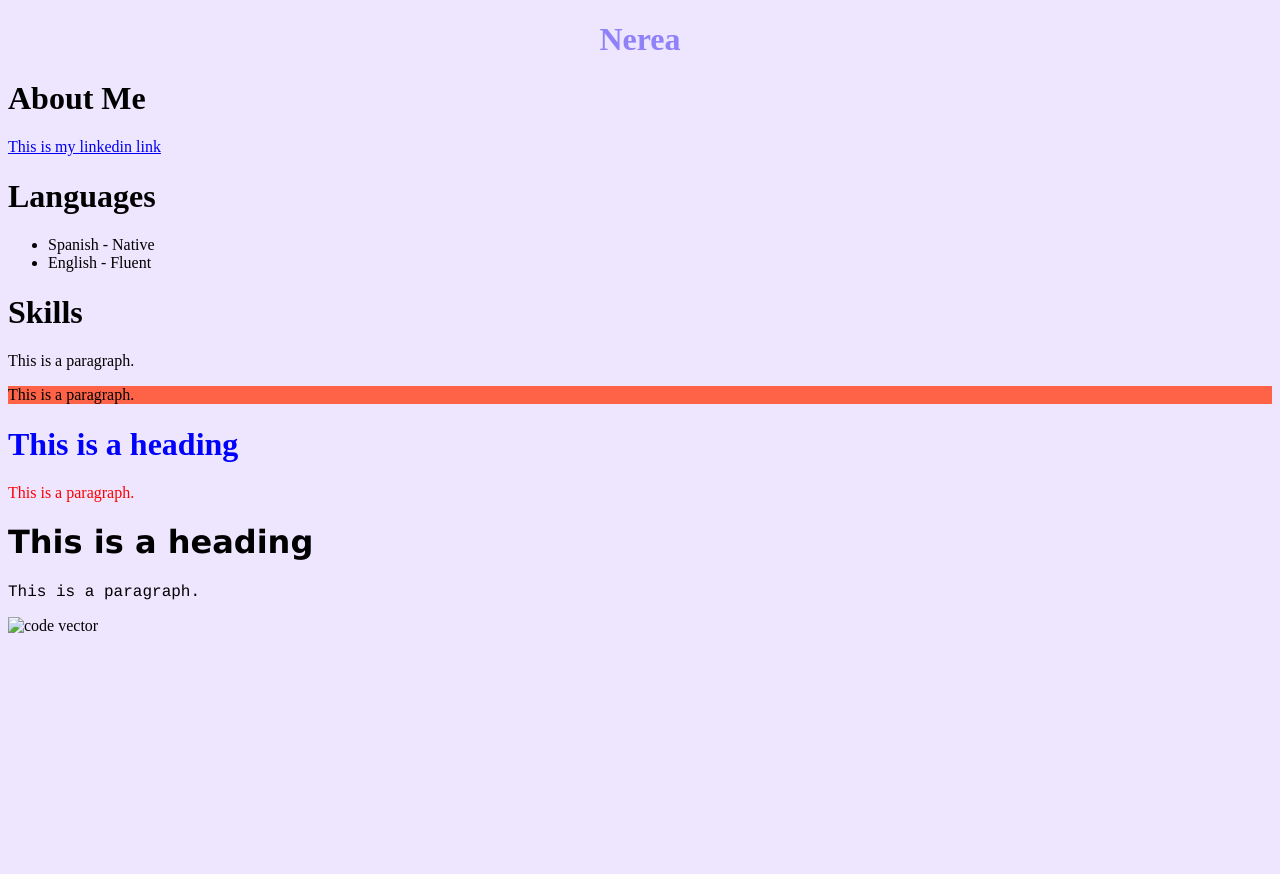
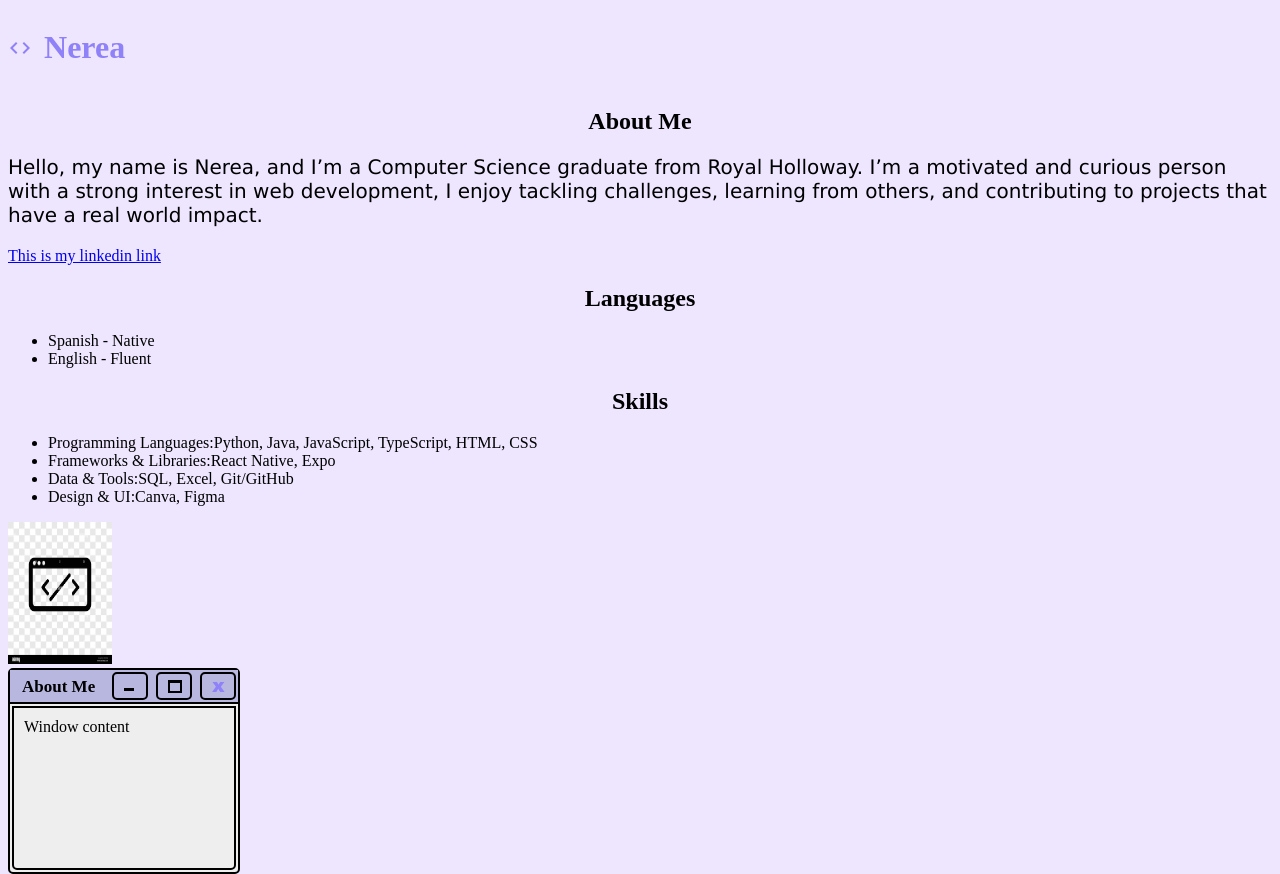
Before and after one commit to nerebae/Portfolio-Website, a plain HTML site: page src/nerea.html in a window 1280 px wide. Before the commit the page ends 800 px from the top, so only its background shows below. Drawn offline with nearby package versions, Linux system fonts and the light colour scheme; files whose address does not match are found by name.

Commit message:
added more html and css, took inspo from html5-templates for dragging windows

```diff
--- a/src/nerea.html
+++ b/src/nerea.html
@@ -1,33 +1,63 @@
 <!DOCTYPE html>
 <html>
+
 <head>
   <title>Nerea's website</title>
+  <link rel="stylesheet" href="site.css">
+  <link href="https://fonts.googleapis.com/css2?family=Material+Symbols+Outlined" rel="stylesheet" />
 </head>
-<body style="background-color:#eee5ff;">
 
-<h1 style="text-align:center; color:#8f81f8;">Nerea</h1>
-
-<h1 style="color:black;" >About Me</h1>
+<body>
+  <div class="header-row">
+    <span class="material-symbols-outlined">
+      code
+    </span>
+    <h1>Nerea</h1>
+  </div>
+  <div>
+    <h2>About Me</h1>
+      <p>Hello, my name is Nerea, and I’m a Computer Science graduate from Royal Holloway. I’m a motivated and curious
+        person with a strong interest in web development, I enjoy tackling challenges, learning from others, and
+        contributing to projects that have a real world impact.</p>
       <a href="http://www.linkedin.com/in/nerea-valdivieso-arevalo">This is my linkedin link</a>
 
-<h1 style="color:black;" >Languages</h1>
+      <h2>Languages</h1>
         <ul>
           <li>Spanish - Native</li>
           <li>English - Fluent</li>
         </ul>
-<h1 style="color:black;">Skills</h1>
+        <h2>Skills</h1>
 
-<p>This is a paragraph.</p>
+          <ul>
 
-<p style="background-color:tomato;">This is a paragraph.</p>
-<h1 style="color:blue;">This is a heading</h1>
-<p style="color:red;">This is a paragraph.</p>
+            <li>Programming Languages:Python, Java, JavaScript, TypeScript, HTML, CSS</li>
+            <li>Frameworks & Libraries:React Native, Expo</li>
+            <li>Data & Tools:SQL, Excel, Git/GitHub</li>
+            <li>Design & UI:Canva, Figma</li>
+          </ul>
+          <img src="C:\Users\eliov\OneDrive\Desktop\PortfolioWebsite\Portfolio-Website\images\code_vector.jpg"
+            alt="code vector" width="104" height="142">
+  </div>
+  <div class="window ui-draggable ui-draggable-handle" data-title="First" data-id="0" style="z-index: 999;"
+    id="window0">
 
-<h1 style="font-family:verdana;">This is a heading</h1>
-<p style="font-family:courier;">This is a paragraph.</p>
+    <div class="windowHeader" id="myWindowHeader">
+      <strong>About Me</strong>
+      <span title="Minimize" class="winminimize">
+        <span></span>
+      </span>
+      <span title="Maximize" class="winmaximize">
+        <span></span>
+        <span></span>
+      </span>
+      <span title="Close" class="winclose">x</span>
+    </div>
 
-<img src="code vector.jpg" alt="code vector" width="104" height="142">
-
+    <div class="wincontent">
+      Window content
+    </div>
+  </div>
 
 </body>
+
 </html>
--- /dev/null
+++ b/src/site.css
@@ -0,0 +1,141 @@
+body {
+  background-color: #eee5ff;
+}
+h1 {
+  color: #8f81f8;
+  text-align: center;
+  display:inline;
+}
+h2 {
+  color: black;
+  text-align: center;
+}
+p {
+  font-family: verdana;
+  font-size: 20px;
+}
+h1 {
+    color-scheme :rgb(255, 99, 71);
+}
+a {
+  text-align: center;
+}
+span {
+  font-size: 48px;
+  color: #8f81f8;
+}
+.header-row {
+  display: flex;
+  align-items: center;
+  gap: 12px; /* space between icon and heading */
+}
+
+/* copied styles from https://html5-templates.com/preview/windows.html */
+
+#desktop {
+	font-family: Arial, Helvetica, sans-serif;
+    position: fixed;
+    height: 100%;
+    width: 100%;
+    background: #CCC;
+	overflow: hidden;
+    top: 0;
+    bottom: 0;
+    left: 0;
+    right: 0;
+}
+.window {
+    position: absolute;
+    border: 2px solid #000;
+    background: #EEE;
+	border-radius: 5px;
+	z-index: 1000;
+}
+.window.closed {
+	display: none;
+}
+.window.minimizedWindow {
+	display: none;
+}
+.window.fullSizeWindow {
+    top: 0 !important;
+    right: 0 !important;
+    left: 0 !important;
+    border-radius: 0;
+    bottom: 32px !important;
+}
+.fullSizeWindow .ui-resizable-handle {
+	display: none;
+}
+.windowHeader {
+    background-color: #b7b7e0;
+    text-align: right;
+    border-bottom: 2px solid #000;
+    padding: 2px;
+    cursor: move;
+    height: 28px;
+}
+.activeWindow .windowHeader {
+    background-color: #8888d6;
+}
+.windowHeader > span {
+    display: inline-block;
+    cursor: pointer;
+    border: 2px solid #000;
+    margin-left: 4px;
+    font-size: 19px;
+    padding: 2px 10px;
+    font-family: "Arial Black", Gadget, sans-serif;
+    border-radius: 5px;
+    line-height: 20px;
+    width: 12px;
+    height: 20px;
+    position: relative;
+    overflow: hidden;
+}
+.windowHeader > span:hover {
+	background: rgba(255,255,255,0.3);
+}
+.windowHeader > span.winclose:hover {
+	background: #f15454;
+}
+.windowHeader > span > span {
+    display: inline-block;
+    height: 8px;
+    width: 10px;
+    position: absolute;
+    top: 6px;
+    left: 10px;
+}
+.winminimize > span {
+	border-bottom: 3px solid #000;
+}
+.winmaximize > span {
+	border: 2px solid #000;
+	border-top: 3px solid #000;
+}
+.winmaximize > span:nth-child(2) {
+	display: none;
+}
+.fullSizeWindow .winmaximize > span:nth-child(1) {
+	margin: 2px 0 0 -4px;
+}
+.fullSizeWindow .winmaximize > span:nth-child(2) {
+    display: inline-block;
+    top: 3px;
+    left: 12px;
+}
+.wincontent {
+    padding: 10px;
+    min-width: 200px;
+    min-height: 140px;
+    border: 2px solid #000;
+    margin: 2px;
+	border-radius: 0 0 5px 5px;
+}
+.windowHeader > strong {
+    float: left;
+    margin: 0px 3px 0 10px;
+    line-height: 29px;
+    font-size: 17px;
+}
```
Also changed, not shown: images/code_vector.jpg (renamed from images/code vector.jpg). Lines whose indentation alone changed are shown as unchanged.
